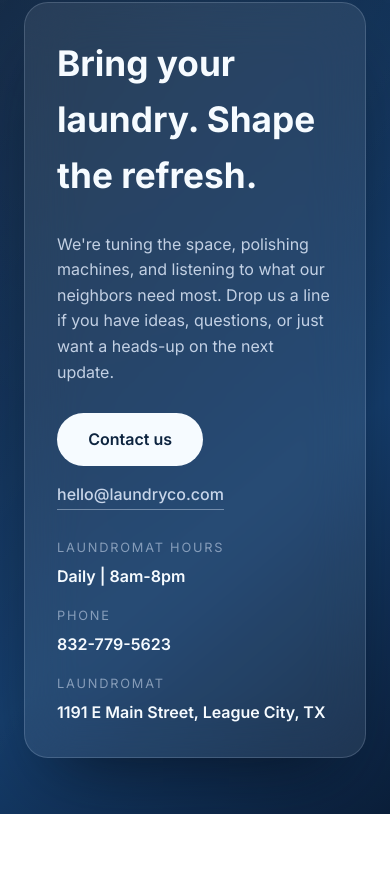
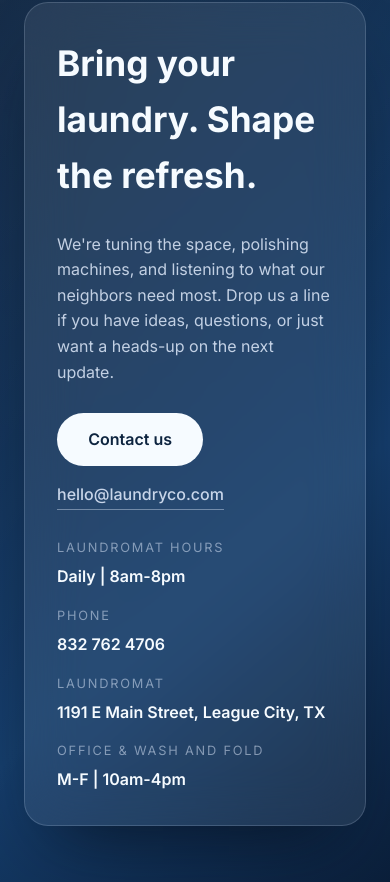
Before and after one commit to Jordan1022/LaundryCo, a Next.js app: page / in a window 390 px wide. Shown: the part 4716-5598 px from the top of the page. Before the commit the page ends 5530 px from the top, so only its background shows below. Built offline with nearby package versions, Linux system fonts and the light colour scheme.

Commit message:
changed phone number and clarified about hours

```diff
--- a/src/app/components/ContactSection.tsx
+++ b/src/app/components/ContactSection.tsx
@@ -92,11 +92,15 @@ export function ContactSection() {
           </div>
           <div>
             <dt>Phone</dt>
-            <dd>832-779-5623</dd>
+            <dd>832 762 4706</dd>
           </div>
           <div>
             <dt>Laundromat</dt>
             <dd>1191 E Main Street, League City, TX</dd>
+          </div>
+          <div>
+            <dt>Office & wash and fold</dt>
+            <dd>M-F | 10am-4pm</dd>
           </div>
         </dl>
       </div>
```
